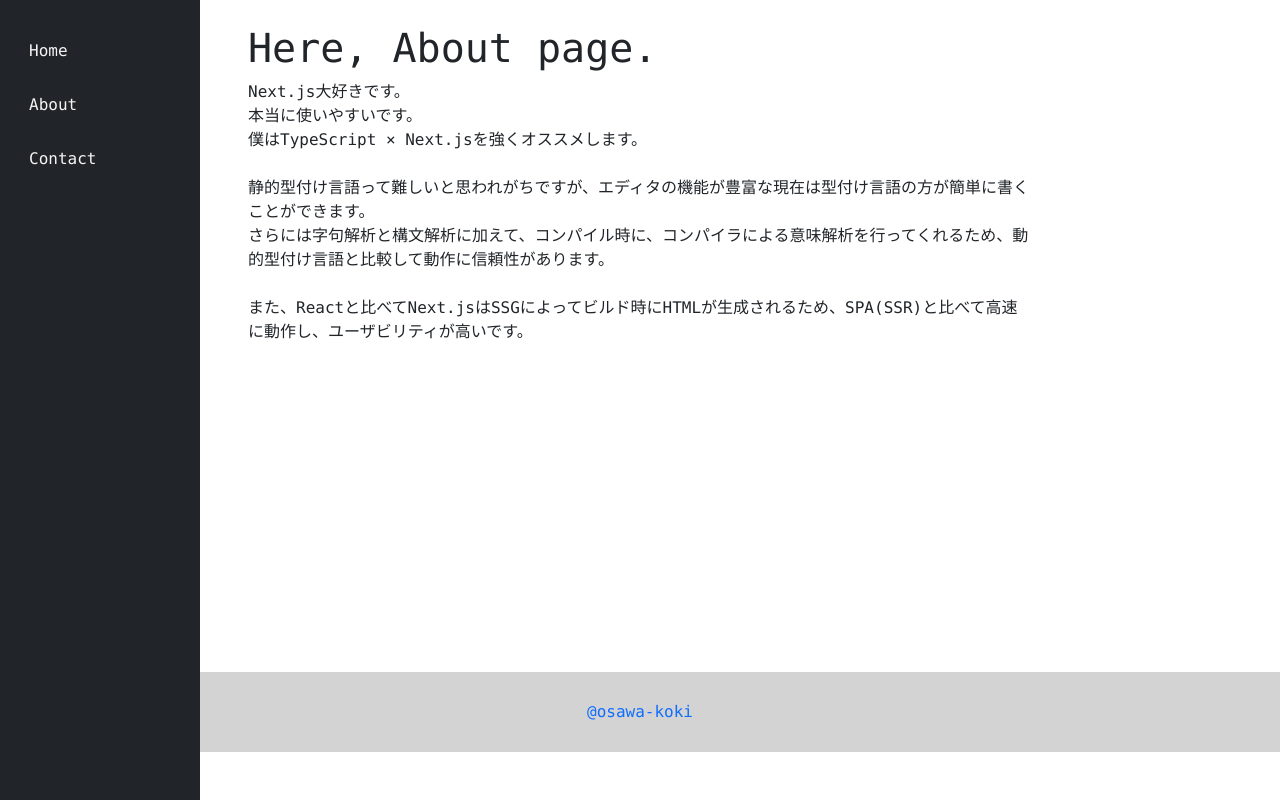
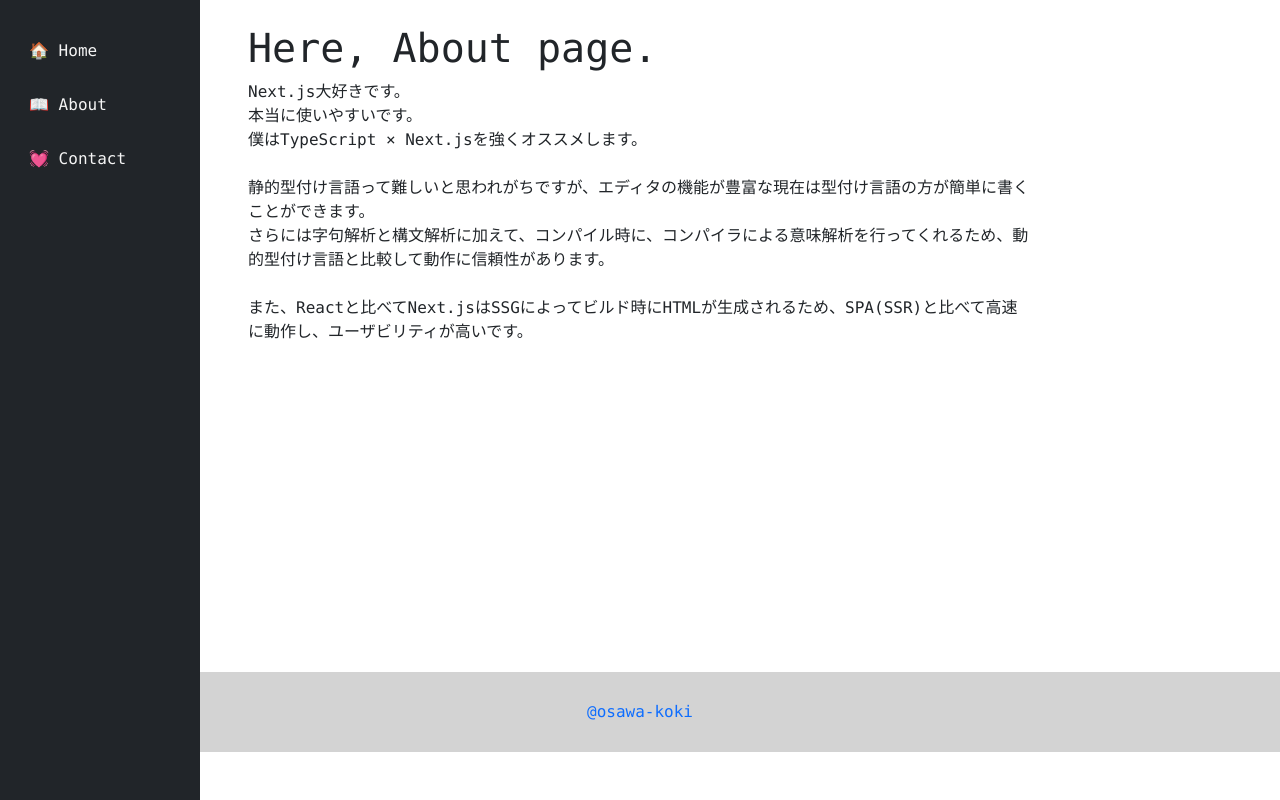
Before and after one commit to osawa-koki/nextjs-template.modern, a Next.js app: page /about in a window 1280 px wide. Built offline with nearby package versions, Linux system fonts and the light colour scheme.

Commit message:
絵文字。

```diff
--- a/components/menu.tsx
+++ b/components/menu.tsx
@@ -24,7 +24,7 @@
         pages.map((page, index: number) => {
           return (
             <Link key={index} href={page.path} className={`btn ${current_page === page.path ? 'btn-primary' : ''}`} onClick={PageChanged}>
-              {page.name}
+              {page.emoji}&nbsp;{page.name}
             </Link>
           )
         })
--- a/pages.ts
+++ b/pages.ts
@@ -18,6 +18,7 @@
   },
 ].map((page) => {
   return {
+    emoji: `${page.emoji}`,
     path: `${Setting.basePath}${page.path}`,
     name: `${page.name}`,
   }
```
